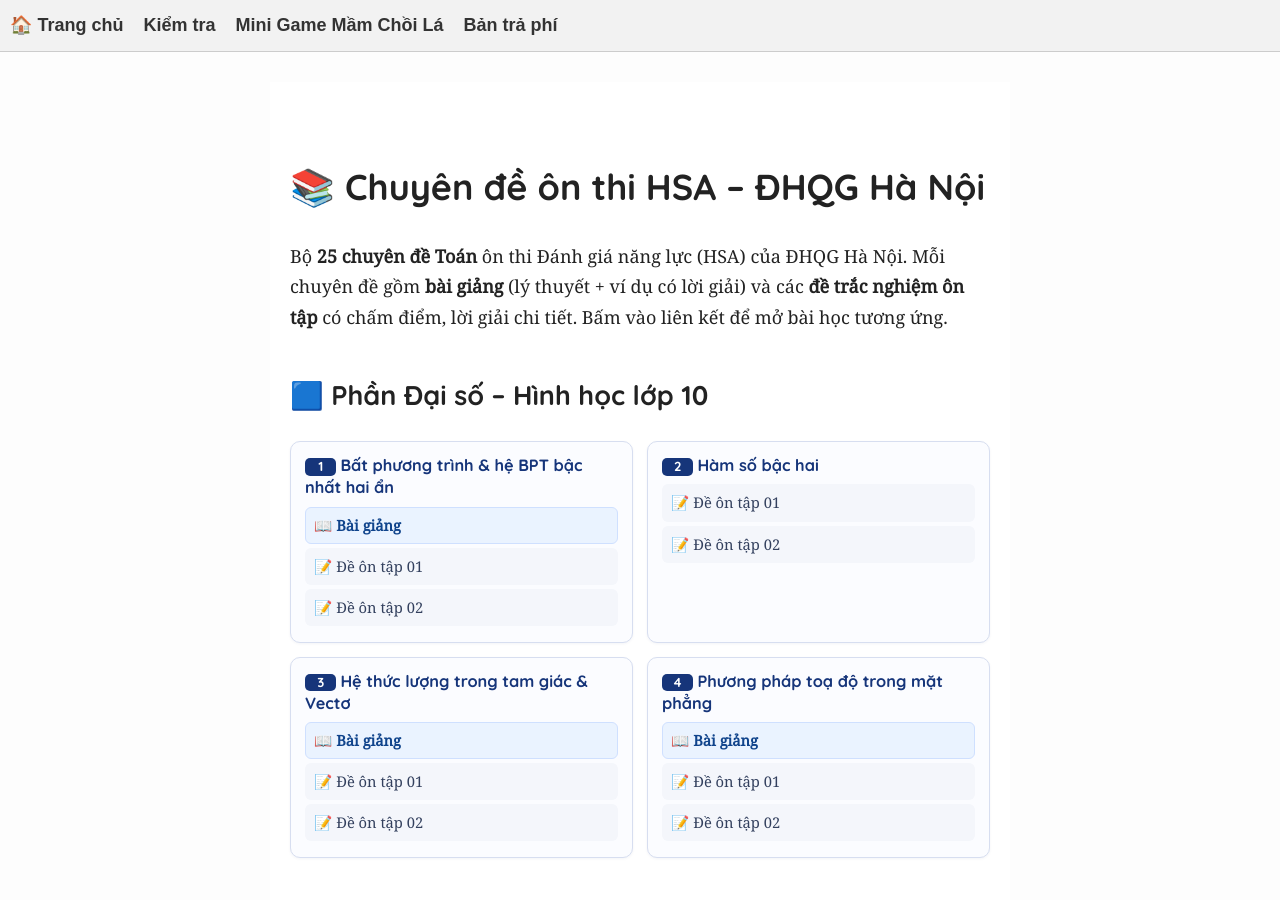
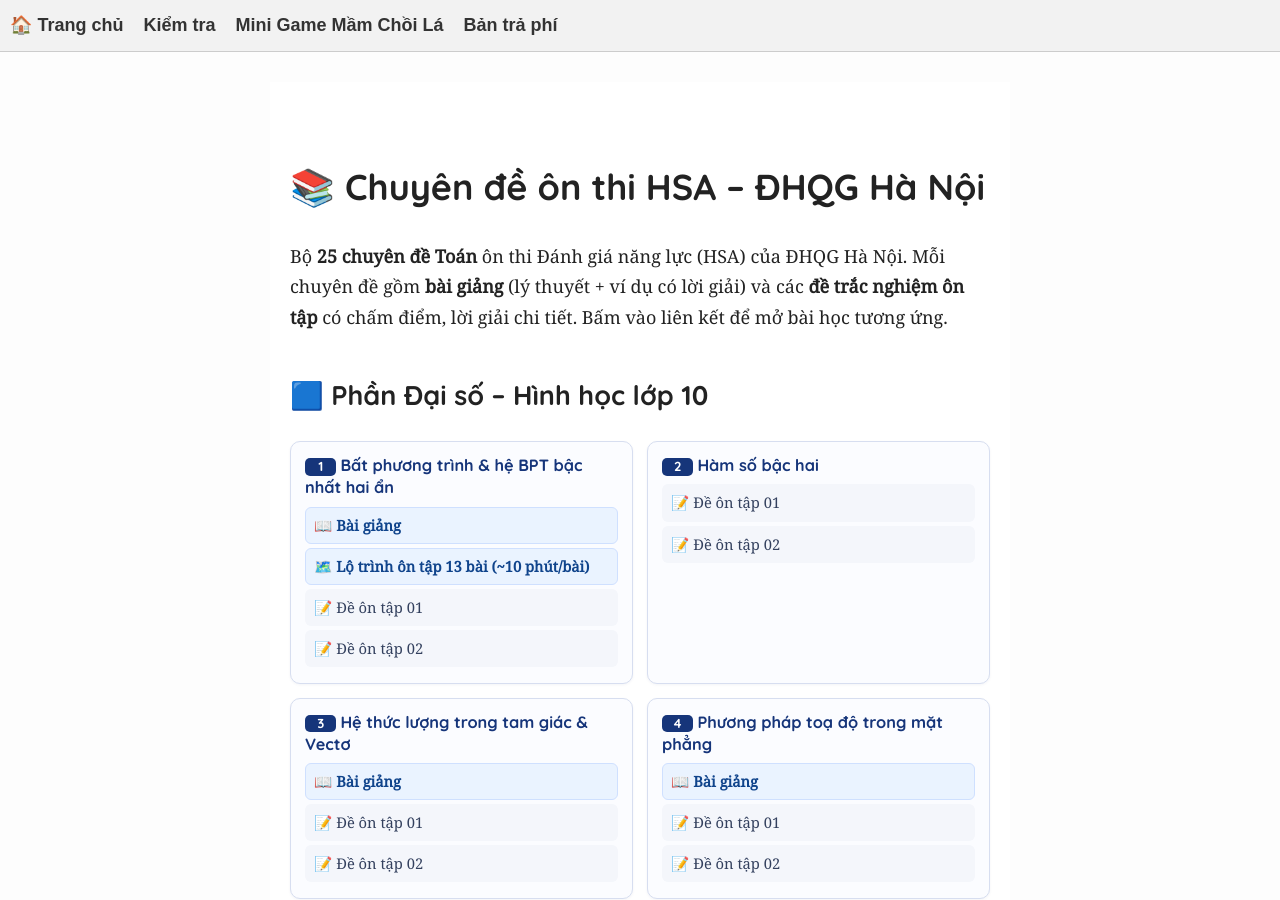
Before and after one commit to NguyenMuoiVN1988/publicstudyrepo, a Jekyll site: the page built from HSA/CDOnTap/index.md, in a window 1280 px wide and 900 px high. Built offline with Jekyll 4.4.1, drawn with Linux system fonts in a browser that asks for light colours.

Commit message:
add link lo trinh OnTapCD1 vao muc luc HSA + index goc; them TienDo/TienDoOnTapHSA.md (quy trinh 3 buoc + tien do CD1-CD25)

```diff
--- a/HSA/CDOnTap/index.md
+++ b/HSA/CDOnTap/index.md
@@ -28,6 +28,7 @@ Bộ **25 chuyên đề Toán** ôn thi Đánh giá năng lực (HSA) của ĐHQ
 <div class="hsa-card">
 <h3><span class="cd-no">1</span>Bất phương trình & hệ BPT bậc nhất hai ẩn</h3>
 <a class="lnk bg" href="CD1/CD1.html">📖 Bài giảng</a>
+<a class="lnk bg" href="CD1/OnTapCD1/index.html">🗺️ Lộ trình ôn tập 13 bài (~10 phút/bài)</a>
 <a class="lnk de" href="CD1/TestCD1Part1.html">📝 Đề ôn tập 01</a>
 <a class="lnk de" href="CD1/TestCD1Part2.html">📝 Đề ôn tập 02</a>
 </div>
```
Also changed, not shown: index.md (+1 -0 lines).
